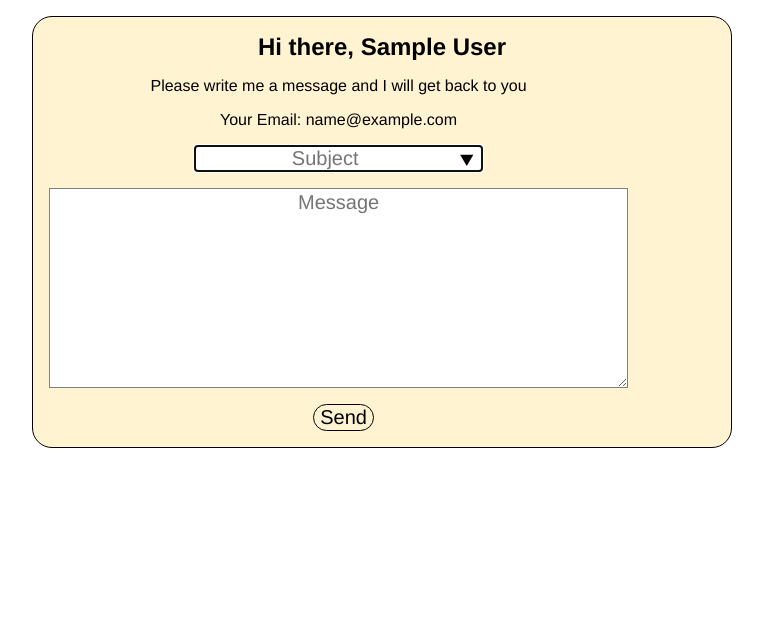
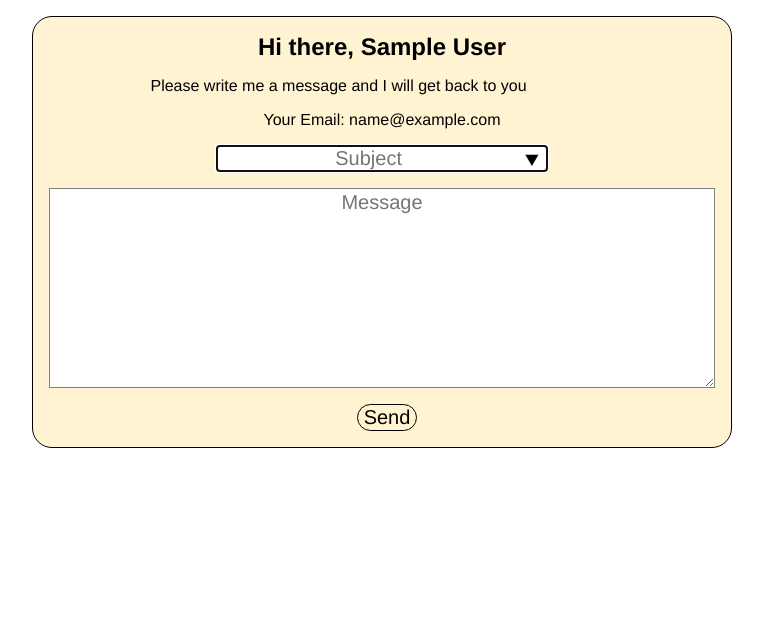
Before and after one commit to marcleerink/portfolio-website, a Flask app: page /contact in a window 1280 px wide. Shown: the part 189-808 px from the top of the page, without its empty margins (258-1021 px from the left). Run offline with Flask 2, Linux system fonts and the light colour scheme; the visitor is signed in with stand-in values (Sample User, id 1); data comes from the database, SQL or seed files in the repository; some web fonts are replaced.

Commit message:
improved design software engineer and project page

```diff
--- a/app/static/css/main.css
+++ b/app/static/css/main.css
@@ -60,7 +60,6 @@ li {
     text-align: center;
     font-style: normal;
     text-decoration: none;
-    max-width: 65ch
 }
 button {
     flex-basis: 20%;
```
